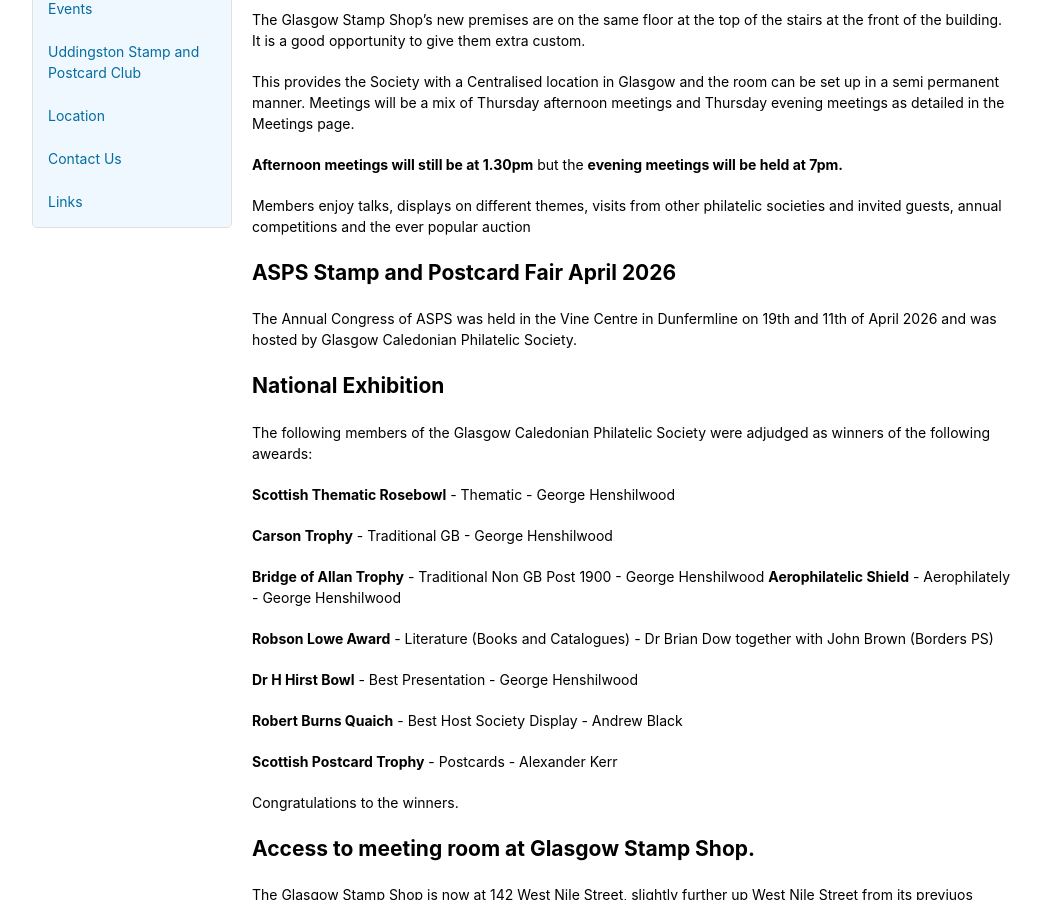
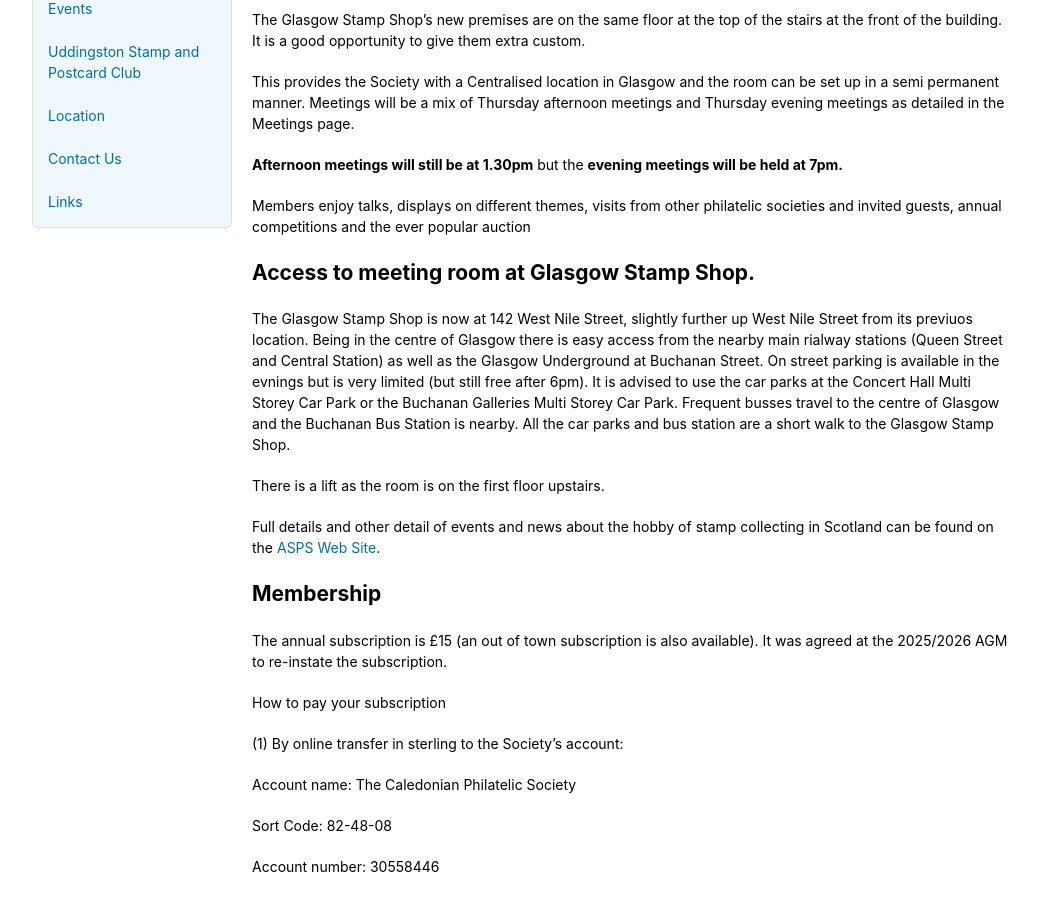
Before and after one commit to astalker/caledonian-stamps, a Jekyll site: the page built from index.md, in a window 1280 px wide and 900 px high, scrolled down 630 px. Shown: the whole window, without its empty margins (118-1158 px from the left). Built offline with Jekyll 4.4.1, drawn with Linux system fonts in a browser that asks for light colours; our own code applies the rules of GitHub Pages for plain Markdown files.

Commit message:
Remove ASPS event details and winners from index
Removed details about the ASPS Stamp and Postcard Fair and National Exhibition winners from the index.

```diff
--- a/index.md
+++ b/index.md
@@ -25,31 +25,6 @@ This provides the Society with a Centralised location in Glasgow and the room ca
 **Afternoon meetings will still be at 1.30pm** but the **evening meetings will be held at 7pm.**
 
 Members enjoy talks, displays on different themes, visits from other philatelic societies and invited guests, annual competitions and the ever popular auction
-
-## ASPS Stamp and Postcard Fair April 2026
-
-The Annual Congress of ASPS was held in the Vine Centre in Dunfermline on 19th and 11th of April 2026 and was hosted by Glasgow Caledonian Philatelic Society.
-
-## National Exhibition
-
-The following members of the Glasgow Caledonian Philatelic Society were adjudged as winners of the following aweards:
-
-**Scottish Thematic Rosebowl** - Thematic - George Henshilwood
-
-**Carson Trophy** - Traditional GB - George Henshilwood
-
-**Bridge of Allan Trophy** - Traditional Non GB Post 1900 - George Henshilwood
-**Aerophilatelic Shield** - Aerophilately - George Henshilwood
-
-**Robson Lowe Award** - Literature (Books and Catalogues) - Dr Brian Dow together with John Brown (Borders PS)
-
-**Dr H Hirst Bowl** - Best Presentation - George Henshilwood
-
-**Robert Burns Quaich** - Best Host Society Display - Andrew Black
-
-**Scottish Postcard Trophy** - Postcards - Alexander Kerr
-
-Congratulations to the winners.
 
 ## Access to meeting room at Glasgow Stamp Shop.
 
```
